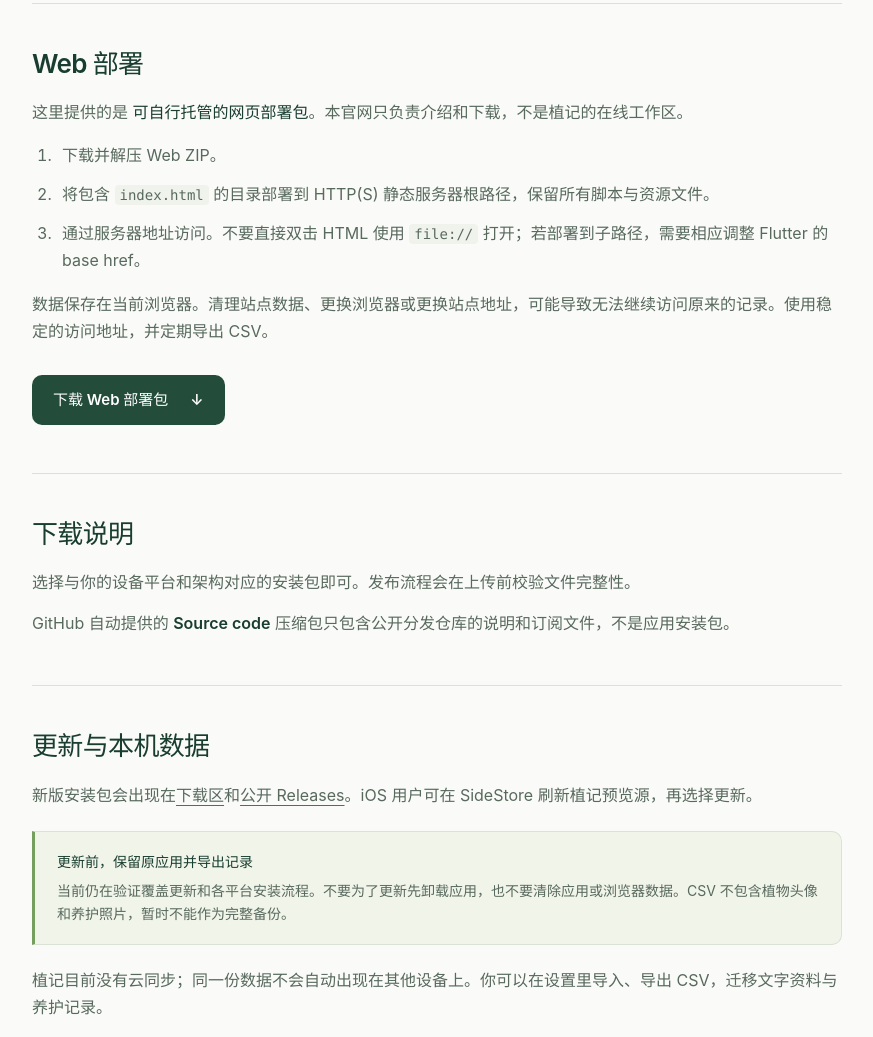
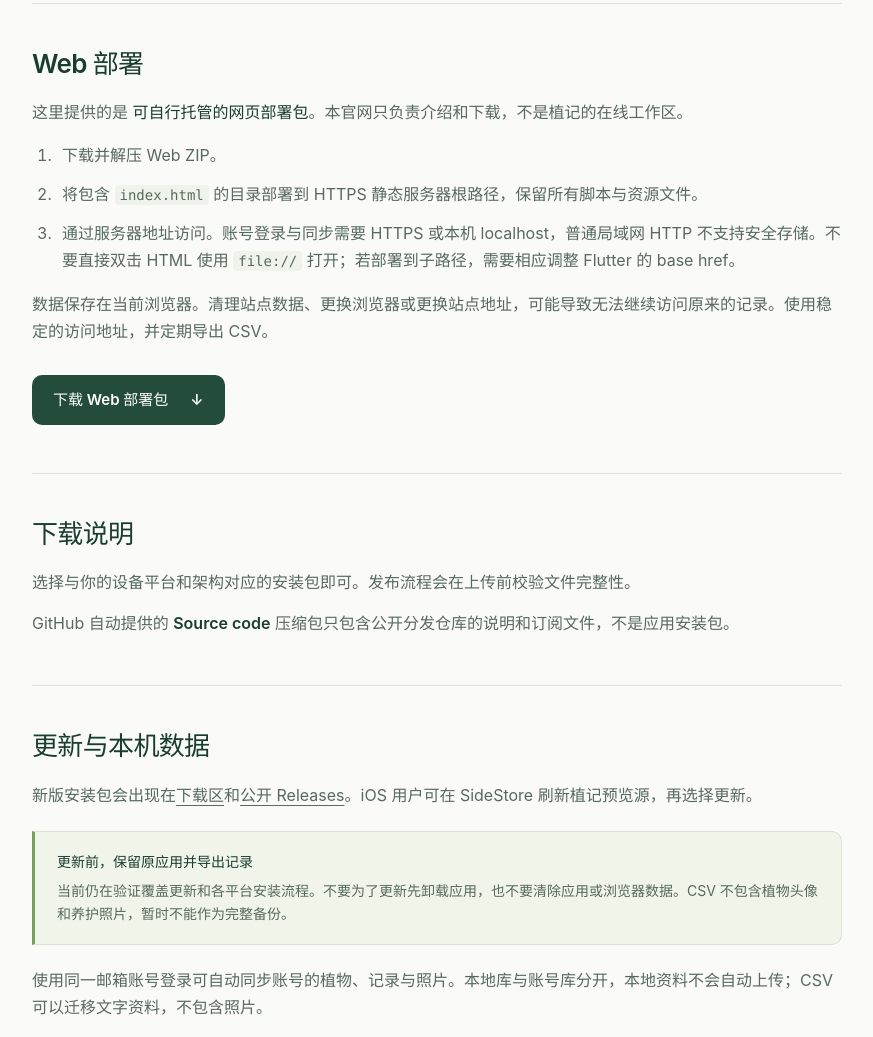
Before and after one commit to ttezy/PlantNote-releases, a plain HTML site: page install.html in a window 1280 px wide. Shown: the part 2615-3652 px from the top of the page, without its empty margins (293-1166 px from the left). Drawn offline with Linux system fonts and the light colour scheme.

Commit message:
Update PlantNote website for v0.1.13

```diff
--- a/install.html
+++ b/install.html
@@ -23,9 +23,9 @@
         <section id="macos" class="guide-section"><h2>macOS</h2><p>要求 <strong>macOS 12 或更高版本</strong>。本次安装包架构：<strong>Apple silicon / Intel</strong>。</p><ol><li>下载并打开 DMG 磁盘映像。</li><li>将 <code>plantnote.app</code> 拷贝到「应用程序」，再从那里打开。</li><li>当前预览版尚未发行签名与公证。若系统因开发者无法验证而阻止打开，在确认下载来源和校验值后，可按 Apple 官方说明，在「系统设置 → 隐私与安全性」中允许这一个应用打开。</li></ol><p>如果提示包含恶意软件或文件损坏，请先停止安装并重新核对文件，不要关闭系统整体安全保护。</p><div class="button-row"><a class="button primary" href="https://github.com/ttezy/PlantNote-releases/releases/download/v0.1.13/plantnote-0.1.13-b35-c02e2c52b518-attempt1-macos-x86_64-arm64-adhoc.dmg">下载 macOS 版 <span aria-hidden="true">↓</span></a></div><p class="text-link"><a href="https://support.apple.com/102445">Apple：在 Mac 上安全地打开 App</a></p></section>
         <section id="linux" class="guide-section"><h2>Linux</h2><p>提供 <strong>x64 便携包</strong>。解压 TAR.GZ，在含有 <code>plantnote</code> 的文件夹中打开终端：</p><pre><code>chmod +x plantnote
 ./plantnote</code></pre><p>保留同目录的 <code>lib</code>、<code>data</code> 等文件。若终端提示缺少共享库，请根据错误信息和你的发行版安装对应运行依赖。</p><div class="button-row"><a class="button primary" href="https://github.com/ttezy/PlantNote-releases/releases/download/v0.1.13/plantnote-0.1.13-b35-c02e2c52b518-attempt1-linux-x64-portable.tar.gz">下载 Linux 版 <span aria-hidden="true">↓</span></a></div></section>
-        <section id="web" class="guide-section"><h2>Web 部署</h2><p>这里提供的是 <strong>可自行托管的网页部署包</strong>。本官网只负责介绍和下载，不是植记的在线工作区。</p><ol><li>下载并解压 Web ZIP。</li><li>将包含 <code>index.html</code> 的目录部署到 HTTP(S) 静态服务器根路径，保留所有脚本与资源文件。</li><li>通过服务器地址访问。不要直接双击 HTML 使用 <code>file://</code> 打开；若部署到子路径，需要相应调整 Flutter 的 base href。</li></ol><p>数据保存在当前浏览器。清理站点数据、更换浏览器或更换站点地址，可能导致无法继续访问原来的记录。使用稳定的访问地址，并定期导出 CSV。</p><div class="button-row"><a class="button primary" href="https://github.com/ttezy/PlantNote-releases/releases/download/v0.1.13/plantnote-0.1.13-b35-c02e2c52b518-attempt1-web.zip">下载 Web 部署包 <span aria-hidden="true">↓</span></a></div></section>
+        <section id="web" class="guide-section"><h2>Web 部署</h2><p>这里提供的是 <strong>可自行托管的网页部署包</strong>。本官网只负责介绍和下载，不是植记的在线工作区。</p><ol><li>下载并解压 Web ZIP。</li><li>将包含 <code>index.html</code> 的目录部署到 HTTPS 静态服务器根路径，保留所有脚本与资源文件。</li><li>通过服务器地址访问。账号登录与同步需要 HTTPS 或本机 localhost，普通局域网 HTTP 不支持安全存储。不要直接双击 HTML 使用 <code>file://</code> 打开；若部署到子路径，需要相应调整 Flutter 的 base href。</li></ol><p>数据保存在当前浏览器。清理站点数据、更换浏览器或更换站点地址，可能导致无法继续访问原来的记录。使用稳定的访问地址，并定期导出 CSV。</p><div class="button-row"><a class="button primary" href="https://github.com/ttezy/PlantNote-releases/releases/download/v0.1.13/plantnote-0.1.13-b35-c02e2c52b518-attempt1-web.zip">下载 Web 部署包 <span aria-hidden="true">↓</span></a></div></section>
         <section id="verify" class="guide-section"><h2>下载说明</h2><p>选择与你的设备平台和架构对应的安装包即可。发布流程会在上传前校验文件完整性。</p><p>GitHub 自动提供的 <strong>Source code</strong> 压缩包只包含公开分发仓库的说明和订阅文件，不是应用安装包。</p></section>
-        <section id="updates" class="guide-section"><h2>更新与本机数据</h2><p>新版安装包会出现在<a href="./#download">下载区</a>和<a href="https://github.com/ttezy/PlantNote-releases/releases">公开 Releases</a>。iOS 用户可在 SideStore 刷新植记预览源，再选择更新。</p><div class="notice"><strong>更新前，保留原应用并导出记录</strong><p>当前仍在验证覆盖更新和各平台安装流程。不要为了更新先卸载应用，也不要清除应用或浏览器数据。CSV 不包含植物头像和养护照片，暂时不能作为完整备份。</p></div><p>植记目前没有云同步；同一份数据不会自动出现在其他设备上。你可以在设置里导入、导出 CSV，迁移文字资料与养护记录。</p></section>
+        <section id="updates" class="guide-section"><h2>更新与本机数据</h2><p>新版安装包会出现在<a href="./#download">下载区</a>和<a href="https://github.com/ttezy/PlantNote-releases/releases">公开 Releases</a>。iOS 用户可在 SideStore 刷新植记预览源，再选择更新。</p><div class="notice"><strong>更新前，保留原应用并导出记录</strong><p>当前仍在验证覆盖更新和各平台安装流程。不要为了更新先卸载应用，也不要清除应用或浏览器数据。CSV 不包含植物头像和养护照片，暂时不能作为完整备份。</p></div><p>使用同一邮箱账号登录可自动同步账号的植物、记录与照片。本地库与账号库分开，本地资料不会自动上传；CSV 可以迁移文字资料，不包含照片。</p></section>
       </div>
     </div>
   </main>
```
Also changed, not shown: ios.html (+1 -1 lines), 1 other file.
